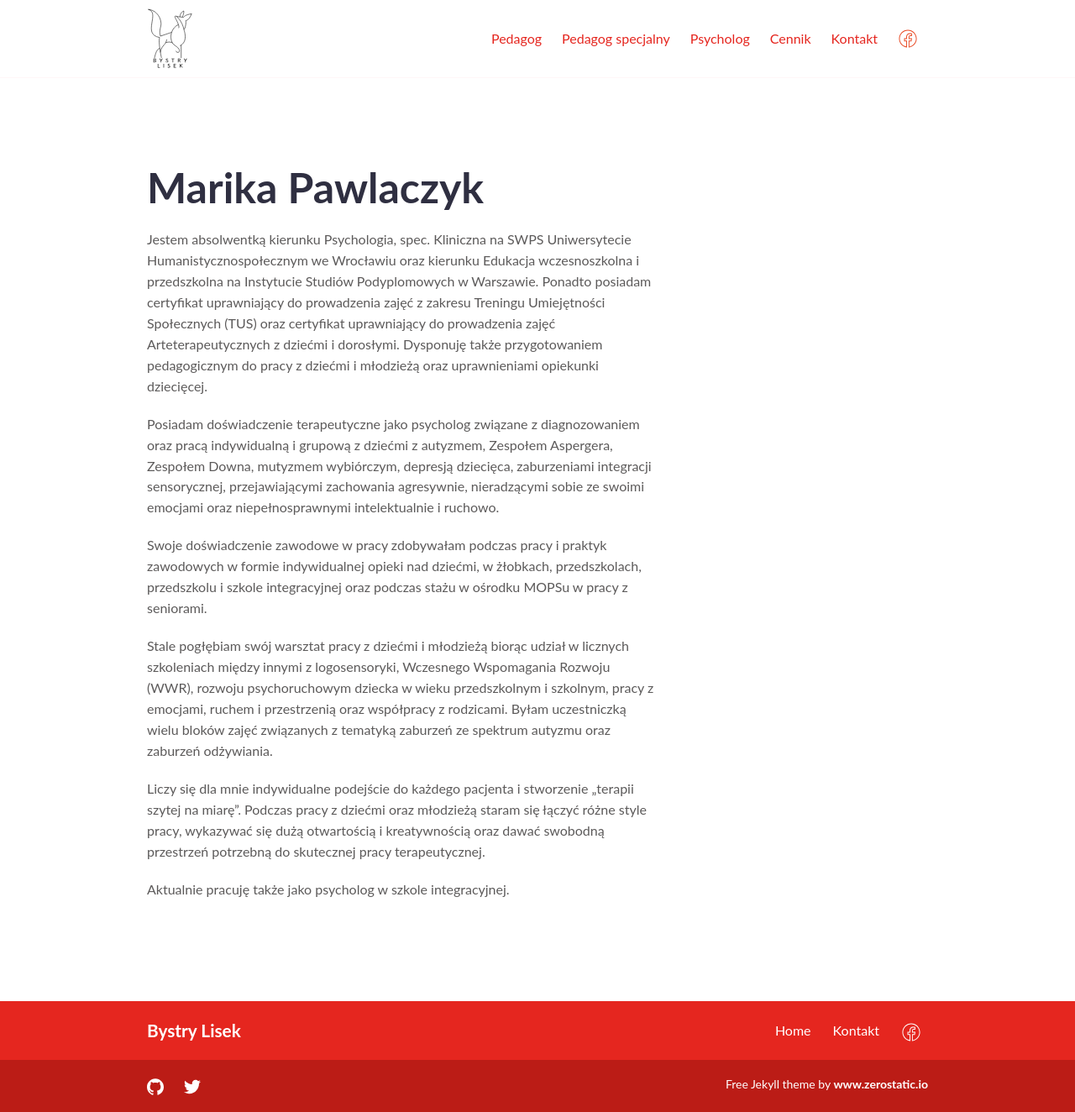
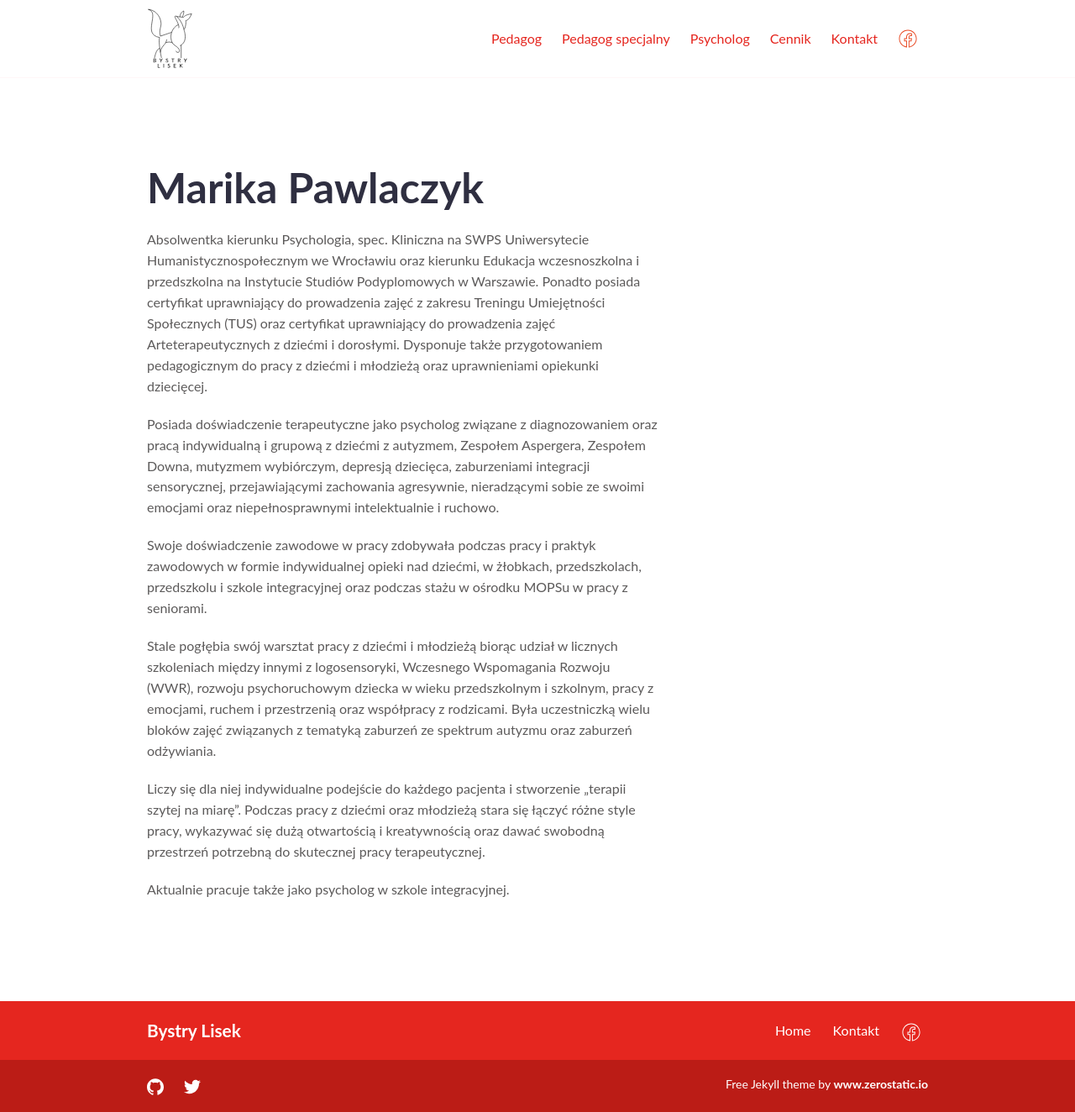
Before and after one commit to pawelkrysiak/bystrylisek, a Jekyll site: the page built from _team/marika-pawlaczyk.md, in a window 1280 px wide. Shown: the whole page at 84% size. Built offline with Jekyll 4.4.1, drawn with Linux system fonts in a browser that asks for light colours.

Commit message:
align team descriptions

```diff
--- a/_team/marika-pawlaczyk.md
+++ b/_team/marika-pawlaczyk.md
@@ -6,14 +6,14 @@ weight: 3
 layout: team
 ---
 
-Jestem absolwentką kierunku Psychologia, spec. Kliniczna na SWPS Uniwersytecie Humanistycznospołecznym we Wrocławiu oraz kierunku Edukacja wczesnoszkolna i przedszkolna na Instytucie Studiów Podyplomowych w Warszawie. Ponadto posiadam certyfikat uprawniający do prowadzenia zajęć z zakresu Treningu Umiejętności Społecznych (TUS) oraz certyfikat uprawniający do prowadzenia zajęć Arteterapeutycznych z dziećmi i dorosłymi. Dysponuję także przygotowaniem pedagogicznym do pracy z dziećmi i młodzieżą oraz uprawnieniami opiekunki dziecięcej.
+Absolwentka kierunku Psychologia, spec. Kliniczna na SWPS Uniwersytecie Humanistycznospołecznym we Wrocławiu oraz kierunku Edukacja wczesnoszkolna i przedszkolna na Instytucie Studiów Podyplomowych w Warszawie. Ponadto posiada certyfikat uprawniający do prowadzenia zajęć z zakresu Treningu Umiejętności Społecznych (TUS) oraz certyfikat uprawniający do prowadzenia zajęć Arteterapeutycznych z dziećmi i dorosłymi. Dysponuje także przygotowaniem pedagogicznym do pracy z dziećmi i młodzieżą oraz uprawnieniami opiekunki dziecięcej.
 
-Posiadam doświadczenie terapeutyczne jako psycholog związane z diagnozowaniem oraz pracą indywidualną i grupową z dziećmi z autyzmem, Zespołem Aspergera, Zespołem Downa, mutyzmem wybiórczym, depresją dziecięca, zaburzeniami integracji sensorycznej, przejawiającymi zachowania agresywnie, nieradzącymi sobie ze swoimi emocjami oraz niepełnosprawnymi intelektualnie i ruchowo.
+Posiada doświadczenie terapeutyczne jako psycholog związane z diagnozowaniem oraz pracą indywidualną i grupową z dziećmi z autyzmem, Zespołem Aspergera, Zespołem Downa, mutyzmem wybiórczym, depresją dziecięca, zaburzeniami integracji sensorycznej, przejawiającymi zachowania agresywnie, nieradzącymi sobie ze swoimi emocjami oraz niepełnosprawnymi intelektualnie i ruchowo.
 
-Swoje doświadczenie zawodowe w pracy zdobywałam podczas pracy i praktyk zawodowych w formie indywidualnej opieki nad dziećmi, w żłobkach, przedszkolach, przedszkolu i szkole integracyjnej oraz podczas stażu w ośrodku MOPSu w pracy z seniorami.
+Swoje doświadczenie zawodowe w pracy zdobywała podczas pracy i praktyk zawodowych w formie indywidualnej opieki nad dziećmi, w żłobkach, przedszkolach, przedszkolu i szkole integracyjnej oraz podczas stażu w ośrodku MOPSu w pracy z seniorami.
 
-Stale pogłębiam swój warsztat pracy z dziećmi i młodzieżą biorąc udział w licznych szkoleniach między innymi z logosensoryki, Wczesnego Wspomagania Rozwoju (WWR), rozwoju psychoruchowym dziecka w wieku przedszkolnym i szkolnym, pracy z emocjami, ruchem i przestrzenią oraz współpracy z rodzicami. Byłam uczestniczką wielu bloków zajęć związanych z tematyką zaburzeń ze spektrum autyzmu oraz zaburzeń odżywiania.
+Stale pogłębia swój warsztat pracy z dziećmi i młodzieżą biorąc udział w licznych szkoleniach między innymi z logosensoryki, Wczesnego Wspomagania Rozwoju (WWR), rozwoju psychoruchowym dziecka w wieku przedszkolnym i szkolnym, pracy z emocjami, ruchem i przestrzenią oraz współpracy z rodzicami. Była uczestniczką wielu bloków zajęć związanych z tematyką zaburzeń ze spektrum autyzmu oraz zaburzeń odżywiania.
 
-Liczy się dla mnie indywidualne podejście do każdego pacjenta i stworzenie „terapii szytej na miarę”. Podczas pracy z dziećmi oraz młodzieżą staram się łączyć różne style pracy, wykazywać się dużą otwartością i kreatywnością oraz dawać swobodną przestrzeń potrzebną do skutecznej pracy terapeutycznej.
+Liczy się dla niej indywidualne podejście do każdego pacjenta i stworzenie „terapii szytej na miarę”. Podczas pracy z dziećmi oraz młodzieżą stara się łączyć różne style pracy, wykazywać się dużą otwartością i kreatywnością oraz dawać swobodną przestrzeń potrzebną do skutecznej pracy terapeutycznej.
 
-Aktualnie pracuję także jako psycholog w szkole integracyjnej.
+Aktualnie pracuje także jako psycholog w szkole integracyjnej.
```
Also changed, not shown: _team/joanna-czaja.md (+0 -2 lines), pedagog-specjalny.md (+2 -4 lines), psycholog.md (+6 -6 lines).
